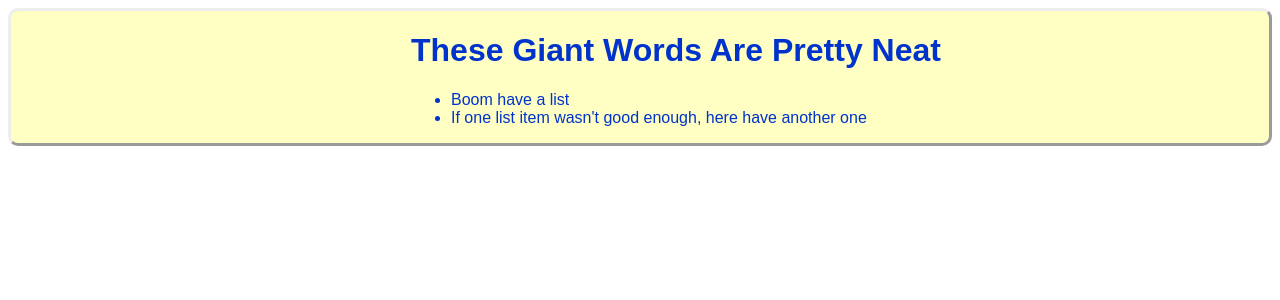
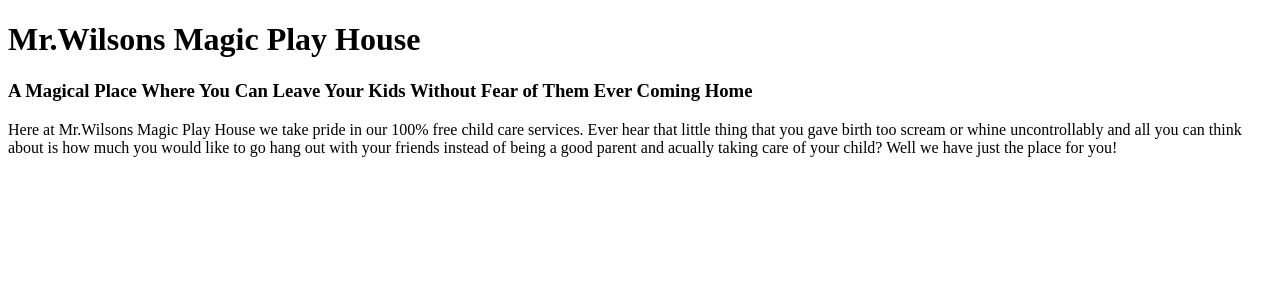
Before and after one commit to ScrumpleDumples/ScrumpleDumples.github.io, a Jekyll site: the page index.html, which Jekyll copies as it is, in a window 1280 px wide. Shown: the top 300 px of the page. Built offline with Jekyll 4.4.1, drawn with Linux system fonts in a browser that asks for light colours.

Commit message:
Update index.html

```diff
--- a/index.html
+++ b/index.html
@@ -2,15 +2,11 @@
 <html>
   <head>
     <link type="text/css" rel="stylesheet" href="stylesheet.css" />
-    <title>LEEDLE LEEDLE LEEDLE LEE</title>
+    <title>Constance is Bae</title>
   </head>
   <body>
-    <div class="header">
-      <h1>These Giant Words Are Pretty Neat</h1>
-      <ul>
-        <li>Boom have a list</li>
-        <li>If one list item wasn't good enough, here have another one</li>
-      </ul>
-    </div>
+    <h1>Mr.Wilsons Magic Play House</h1>
+    <h3>A Magical Place Where You Can Leave Your Kids Without Fear of Them Ever Coming Home</h3>
+    <p>Here at Mr.Wilsons Magic Play House we take pride in our 100% free child care services. Ever hear that little thing that you gave birth too scream or whine uncontrollably and all you can think about is how much you would like to go hang out with your friends instead of being a good parent and acually taking care of your child? Well we have just the place for you!
   </body>
 </html>
```
